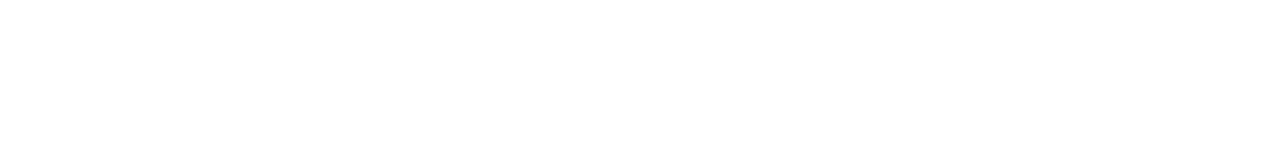
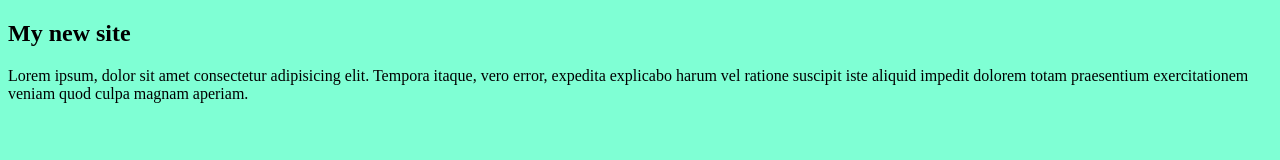
Before and after one commit to Junaeid11/Noobs-bro, a plain HTML site: page index.html in a window 1280 px wide. Drawn offline with Linux system fonts and the light colour scheme.

Commit message:
added the blog'

```diff
--- a/index.html
+++ b/index.html
@@ -4,8 +4,10 @@
     <meta charset="UTF-8">
     <meta name="viewport" content="width=device-width, initial-scale=1.0">
     <title>ki komu janina</title>
+    <link rel="stylesheet" href="style.css">
 </head>
-<body>
-
+<body class="noob">
+    <h2>My new site</h2>
+    <p>Lorem ipsum, dolor sit amet consectetur adipisicing elit. Tempora itaque, vero error, expedita explicabo harum vel ratione suscipit iste aliquid impedit dolorem totam praesentium exercitationem veniam quod culpa magnam aperiam.</p>
 </body>
 </html>
--- /dev/null
+++ b/style.css
@@ -0,0 +1,3 @@
+.noob{
+    background-color: aquamarine;
+}
```
